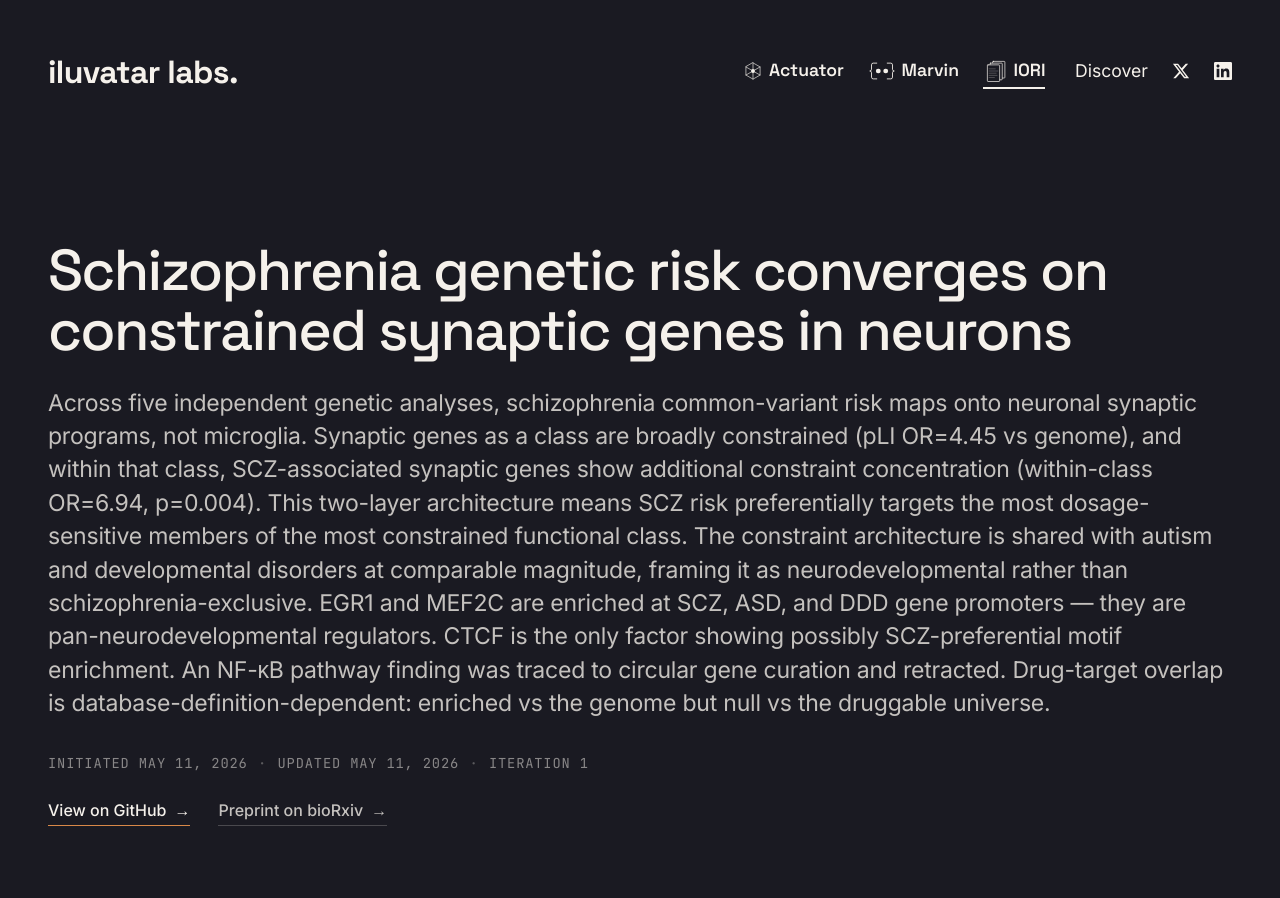
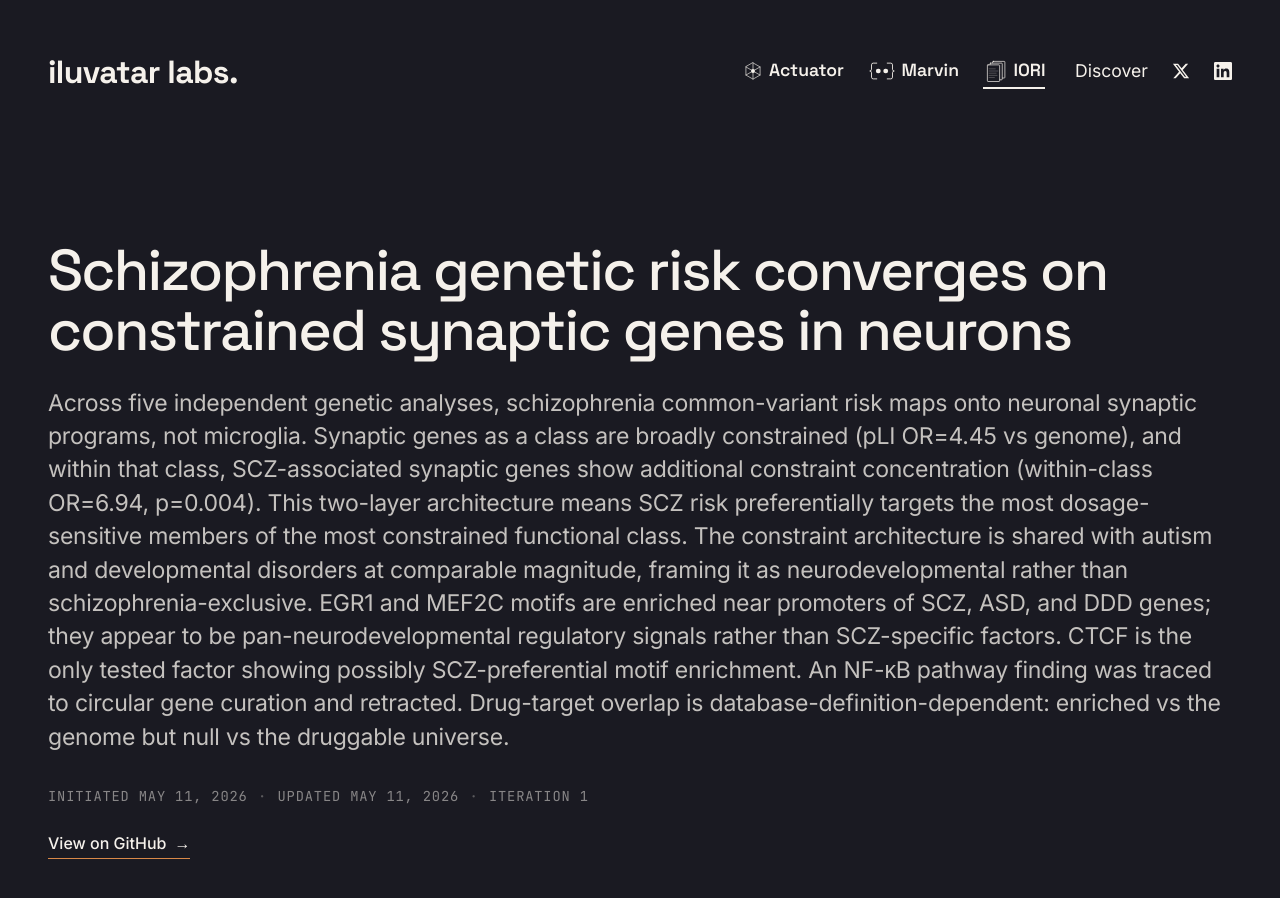
Before and after one commit to IluvatarLabs/iluvatarlabs.github.io, a Jekyll site: the page built from _projects/scz-neuronal-convergence.md, in a window 1280 px wide and 900 px high. Built offline with Jekyll 4.4.1, drawn with Linux system fonts in a browser that asks for light colours; some of the changed text lies outside the part shown.

Commit message:
Tighten evidence claims on IORI records

```diff
--- a/_projects/scz-neuronal-convergence.md
+++ b/_projects/scz-neuronal-convergence.md
@@ -2,20 +2,20 @@
 title: "Schizophrenia genetic risk converges on constrained synaptic genes in neurons"
 project_name: "Mapping Schizophrenia Risk"
 question: "Can schizophrenia's hundreds of risk loci be resolved into targetable biology?"
-north_star: "Two decades of GWAS have produced hundreds of schizophrenia risk loci but zero mechanistic targets. This project maps where genetic risk converges on actionable regulatory programs, including the intersection with environmental triggers like stress, inflammation, and neurodevelopmental insults."
-latest: "Risk converges on constrained synaptic genes in neurons, not microglia. Within the broadly constrained synaptic gene class, SCZ-associated genes show additional constraint concentration (within-class OR=6.94). EGR1 and MEF2C are enriched at SCZ gene promoters but are shared across neurodevelopmental disorders; CTCF is the only factor showing possibly SCZ-preferential enrichment. Drug-target overlap is database-definition-dependent, not a clear depletion."
+north_star: "Schizophrenia genetics has identified hundreds of associated loci, but translating them into tractable biological mechanisms remains difficult. This project tests where common-variant risk converges across cell types, regulatory programs, and evolutionary constraint."
+latest: "Risk converges on constrained synaptic genes in neurons, not microglia. Within the broadly constrained synaptic gene class, SCZ-associated genes show additional constraint concentration (within-class OR=6.94). EGR1 and MEF2C motifs are enriched near SCZ gene promoters but are shared across neurodevelopmental disorders; CTCF is the only tested factor showing possibly SCZ-preferential motif enrichment. Drug-target overlap is database-definition-dependent, not a clear depletion."
 status: "Active analysis"
 iteration: 1
 updated: 2026-05-11
 started: 2026-05-11
-summary: "Across five independent genetic analyses, schizophrenia common-variant risk maps onto neuronal synaptic programs, not microglia. Synaptic genes as a class are broadly constrained (pLI OR=4.45 vs genome), and within that class, SCZ-associated synaptic genes show additional constraint concentration (within-class OR=6.94, p=0.004). This two-layer architecture means SCZ risk preferentially targets the most dosage-sensitive members of the most constrained functional class. The constraint architecture is shared with autism and developmental disorders at comparable magnitude, framing it as neurodevelopmental rather than schizophrenia-exclusive. EGR1 and MEF2C are enriched at SCZ, ASD, and DDD gene promoters — they are pan-neurodevelopmental regulators. CTCF is the only factor showing possibly SCZ-preferential motif enrichment. An NF-κB pathway finding was traced to circular gene curation and retracted. Drug-target overlap is database-definition-dependent: enriched vs the genome but null vs the druggable universe."
+summary: "Across five independent genetic analyses, schizophrenia common-variant risk maps onto neuronal synaptic programs, not microglia. Synaptic genes as a class are broadly constrained (pLI OR=4.45 vs genome), and within that class, SCZ-associated synaptic genes show additional constraint concentration (within-class OR=6.94, p=0.004). This two-layer architecture means SCZ risk preferentially targets the most dosage-sensitive members of the most constrained functional class. The constraint architecture is shared with autism and developmental disorders at comparable magnitude, framing it as neurodevelopmental rather than schizophrenia-exclusive. EGR1 and MEF2C motifs are enriched near promoters of SCZ, ASD, and DDD genes; they appear to be pan-neurodevelopmental regulatory signals rather than SCZ-specific factors. CTCF is the only tested factor showing possibly SCZ-preferential motif enrichment. An NF-κB pathway finding was traced to circular gene curation and retracted. Drug-target overlap is database-definition-dependent: enriched vs the genome but null vs the druggable universe."
 tags:
   - Schizophrenia
   - Psychiatric genetics
   - Post-GWAS
   - Evolutionary constraint
 github_url: "https://github.com/IluvatarLabs/iluvatar-open-research/tree/main/projects/scz-neuronal-convergence"
-preprint_url: "https://www.biorxiv.org/"
+preprint_url: ""
 hypothesis_count: 7
 dataset_count: 12
 sample_count: "76,755 cases, 243,649 controls (PGC3 EUR)"
@@ -47,7 +47,7 @@
 
 3. **[NF-κB pathway enrichment is a circular false positive](#nfkb-false-positive) — <span class="chip chip-strong">Strong</span>.** Traced to the DoRothEA input gene list: 14 of 88 "confirmed SCZ" genes were immune-cluster members pre-selected from prior complement, cytokine, NF-κB, and TLR analyses. 86% of RELA regulon overlaps attributable to those 14 pre-selected genes. Methodological contribution: DoRothEA-style regulon enrichment is sensitive to disease-specific gene-set curation and should be verified with annotation-independent methods.
 
-4. **[EGR1, MEF2C, and CTCF are enriched at SCZ gene promoters — with cross-disorder context](#egr1-ctcf) — <span class="chip chip-strong">Strong</span> for enrichment; <span class="chip chip-moderate">Moderate</span> for SCZ-specificity.** All three recur across DoRothEA regulon overlap AND independent JASPAR PWM motif enrichment (EGR1 OR=4.98; CTCF OR=3.15; MEF2C OR=3.84). Cross-disorder comparators show that EGR1 and MEF2C motif enrichment is shared across neurodevelopmental disorders (EGR1: DDD OR=13.89, ASD OR=11.90, both exceeding SCZ OR=4.98; MEF2C: ASD OR=8.72, DDD OR=5.42). CTCF is the only tested factor showing possibly SCZ-preferential enrichment (all comparators non-significant; bootstrap-confirmed, 100 draws). EGR1 and MEF2C are best understood as regulatory factors for the constrained neurodevelopmental gene class, with SCZ genes enriched as members of that class.
+4. **[EGR1, MEF2C, and CTCF motifs are enriched near SCZ gene promoters — with cross-disorder context](#egr1-ctcf) — <span class="chip chip-strong">Strong</span> for motif enrichment; <span class="chip chip-moderate">Moderate</span> for SCZ-specificity.** All three recur across DoRothEA regulon overlap AND independent JASPAR PWM motif enrichment (EGR1 OR=4.98; CTCF OR=3.15; MEF2C OR=3.84). Cross-disorder comparators show that EGR1 and MEF2C motif enrichment is shared across neurodevelopmental disorders (EGR1: DDD OR=13.89, ASD OR=11.90, both exceeding SCZ OR=4.98; MEF2C: ASD OR=8.72, DDD OR=5.42). CTCF is the only tested factor showing possibly SCZ-preferential motif enrichment (all comparators non-significant; bootstrap-confirmed, 100 draws). EGR1 and MEF2C are best understood as regulatory factors for the constrained neurodevelopmental gene class, with SCZ genes enriched as members of that class.
 
 5. **[Evolutionary constraint concentrates at synaptic loci via a two-layer architecture](#constraint-architecture) — <span class="chip chip-strong">Strong</span>.** The most important architectural finding. The full common-variant risk set (EDT1, n=261) shows no significant constraint (pLI OR=1.14, p=0.41). The 14-gene hand-curated synaptic list (B3) shows extreme constraint (pLI OR=26.44, p=2.22×10⁻⁷). Critically, this decomposes into two stacking effects: synaptic genes as a class are broadly constrained (non-SCZ SynGO genes pLI OR=4.45, 44.2% in the most-constrained bin vs 15.1% genome-wide), and within that class, SCZ-associated synaptic genes show additional concentration (within-class OR=6.94, p=0.004, 84.6% vs 44.2%). SCZ risk preferentially targets the most dosage-sensitive members of the most constrained functional class. SCHEMA rare-variant genes (n=9) are categorically constrained (all pLI>0.9). Functional decomposition: synaptic scaffold (pLI OR=20.91), glutamate receptors (Haldane-corrected OR=32.5, 3/3 genes pLI>0.9), transcriptional regulators (pLI OR=13.91). Ion channel and mitochondrial genes show no constraint.
 
```
Also changed, not shown: other parts of _projects/scz-neuronal-convergence.md (+2 -2 lines), _projects/junb-sasp-skeletal-muscle.md (+4 -2 lines).
